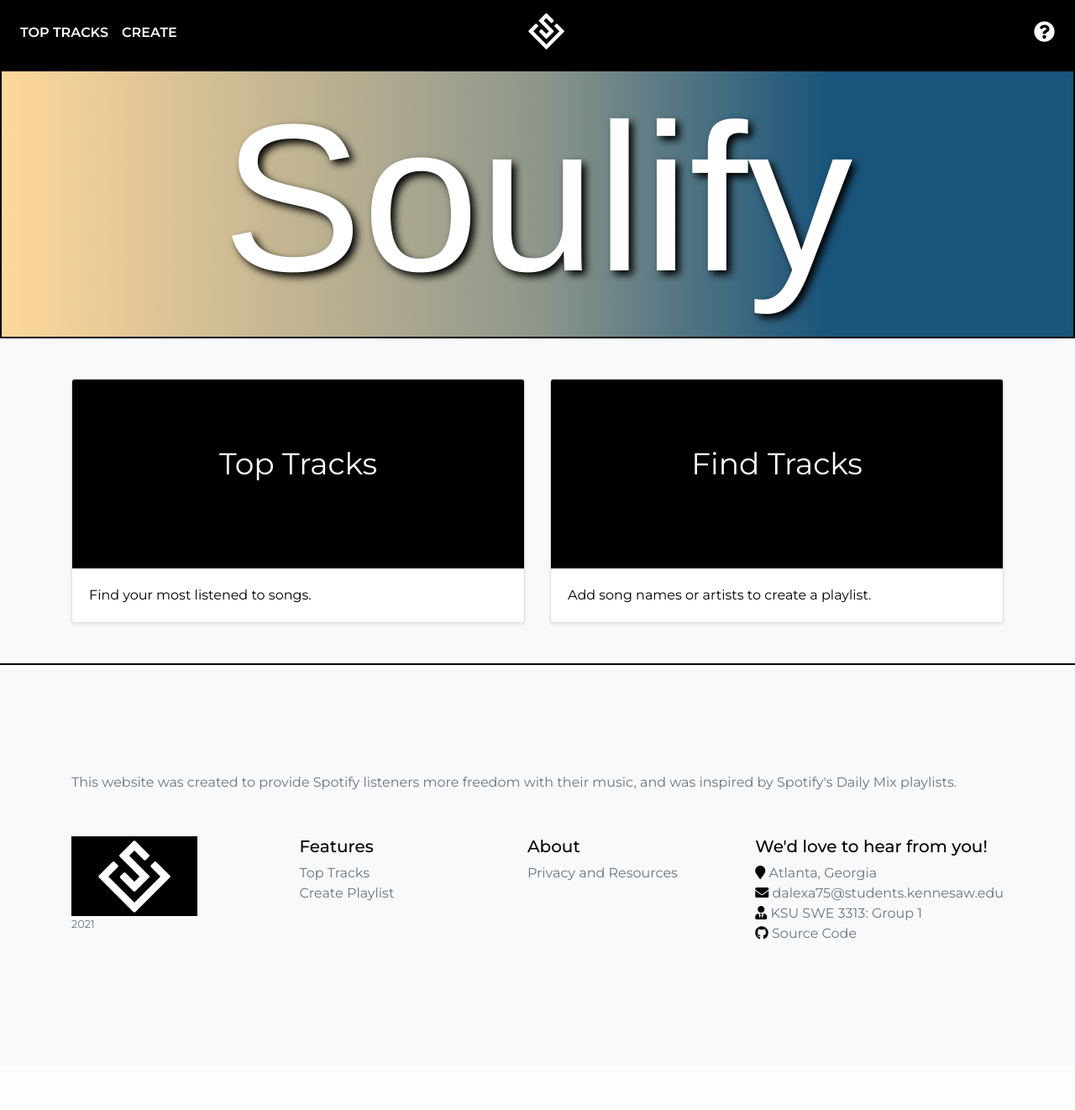
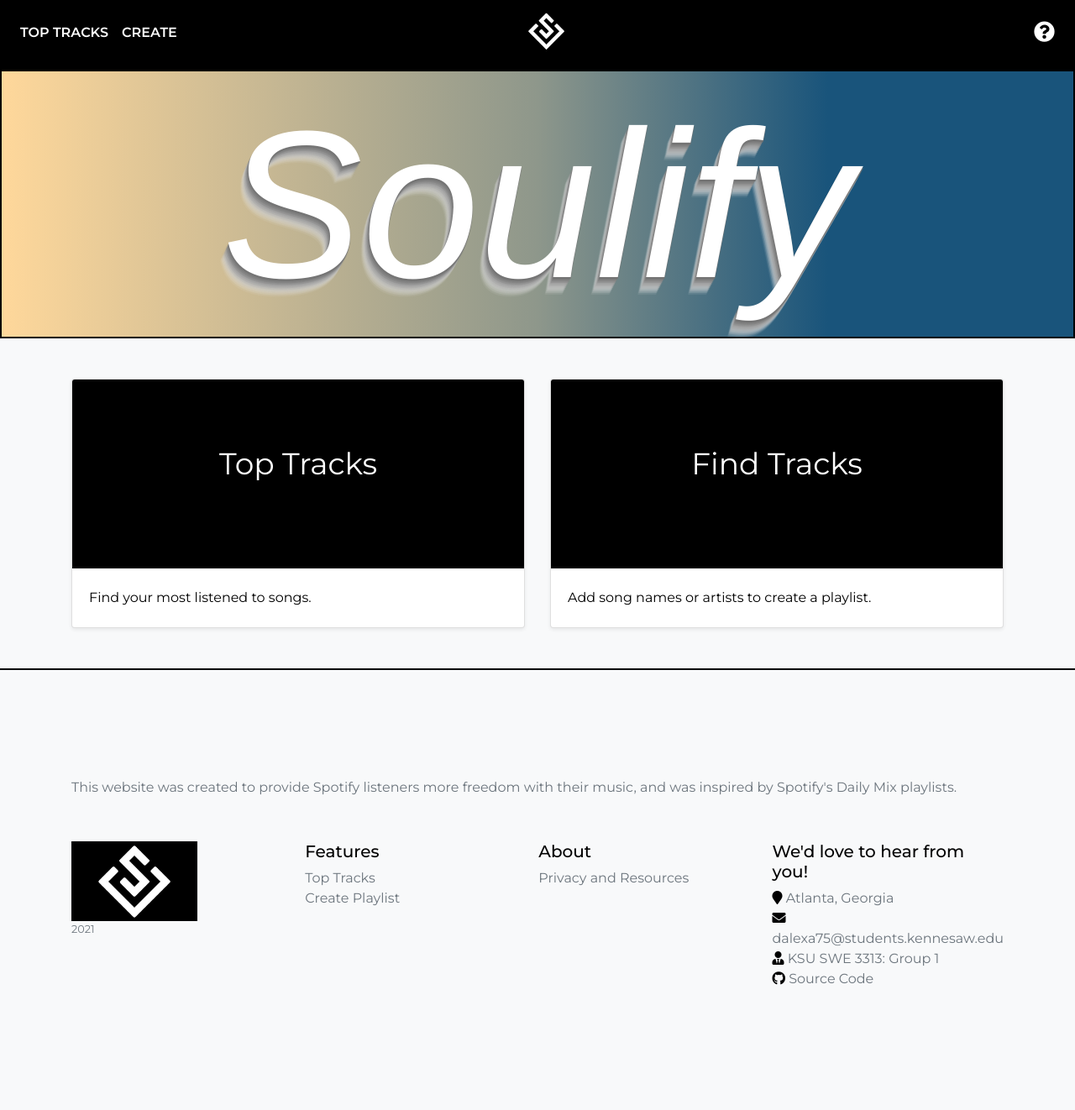
Before and after one commit to wisenickel5/Soulify, a Flask app: page / in a window 1280 px wide. Shown: the whole page at 84% size. Before the commit the page ends 1119 px from the top, so only its background shows below. Run offline with Flask 2, Linux system fonts and the light colour scheme; some libraries are stand-ins or nearby versions.

Commit message:
Fixed Logo, Fixed box resizing, Fixed text wrapping in footer, Fixed extra space on right side

```diff
--- a/App/static/css/main.css
+++ b/App/static/css/main.css
@@ -7,6 +7,7 @@ body {
   display: block;
   color: #000!important;
   background: linear-gradient(90deg, #ffd89b 0%, #8E978B 50%, #19547b 77%)!important;
+
 }
 
 div {
@@ -198,7 +199,7 @@ footer {
 }
 
 .text-muted{
-  white-space: nowrap;
+  display:inline-block;
 }
 
 footer p {
@@ -409,7 +410,41 @@ footer p {
   align-items: center;
 }
 
+#cbody{
+display:flex;
+position: static;
+padding-top: 10px;
+padding-bottom: 10px;
+
+align-items:center;
+justify-items:stretch;
+
+height: 30px;
+
+
+}
+
+#logo{
+font-style: italic;
+font-family:Helvetica;
+font-size:250px;
+line-height=50;
+color:#ffffff;
+  text-shadow: 0 2px 1px #747474FF,
+       -1px 3px 1px #7a7a7aFF,
+      -2px 5px 1px #838383E6,
+      -3px 7px 1px #8e8e8eCC,
+      -4px 9px 1px #9f9f9fB3,
+      -5px 11px 1px #a7a7a799,
+      -6px 13px 1px #b6b6b680,
+      -7px 15px 1px #c8c8c866,
+      -8px 17px 1px #d2d2d24D,
+      -9px 19px 1px #e6e6e633,
+      -10px 21px 1px #efefef1A;
+}
+
 .container-fluid {
   padding-right: 0% !important;
   padding-left: 0% !important;
+  overflow: hidden;
 }
--- a/App/templates/index.html
+++ b/App/templates/index.html
@@ -15,9 +15,18 @@
 <!--<script defer type="module" src="../static/javascript/exploreMusic.js"></script>-->
 
 
+<!--	<section class="jumbotron text-center">-->
+<!--    <div class="container site-info">-->
+<!--      <h1>Soulify</h1>-->
+<!--      <br>-->
+<!--&lt;!&ndash;      <h3>Find your top Spotify tracks and create custom playlists with just a song or artist!</h3>&ndash;&gt;-->
+<!--    </div>-->
+<!--</section>-->
+
+
 <div class="container-fluid" id="canvas-holder">
 	<div id="canvas">
-		<p style="font-family:Helvetica;color:#ffffff;font-size:250px;line-height=50;text-shadow: 5px 5px 10px #000000;">Soulify</p>
+		<div id="logo">Soulify</div>
 	</div>
 </div>
 
@@ -41,7 +50,9 @@
 						</svg>
 					</a>
 					<div class="card-body">
+						<div id="cbody">
 						<p class="card-text">Find your most listened to songs.</p>
+						</div>
 					</div>
 				</div>
 			</div>
@@ -52,7 +63,9 @@
 						<svg class="card-center card-img-top" width="100%" height="225" preserveAspectRatio="xMidYMid slice" focusable="false" role="img" aria-label="Placeholder: Top Tracks"><title>Soulify</title><rect width="100%" height="100%" fill="#000"/><text x="50%" y="50%" fill="#fff" font-size="2em" pointer-events="none">Find Tracks</text></svg>
 					</a>
 					<div class="card-body">
+						<div id="cbody">
 						<p class="card-text">Add song names or artists to create a playlist.</p>
+							</div>
 					</div>
 				</div>
 			</div>
--- a/App/templates/tracks.html
+++ b/App/templates/tracks.html
@@ -4,7 +4,7 @@ TopTracks
 {% endblock %}
 {% block head %}
 {{ super() }}
-<script src="{{ url_for('static', filename='javascript/tracks.js') }}"></script>
+<!--<script src="{{ url_for('static', filename='javascript/tracks.js') }}"></script>-->
 {% endblock %} {% block content %}
 <div class="py-5">
     <div class="container">
```
Also changed, not shown: App/templates/base.html (line endings or trailing spaces).
